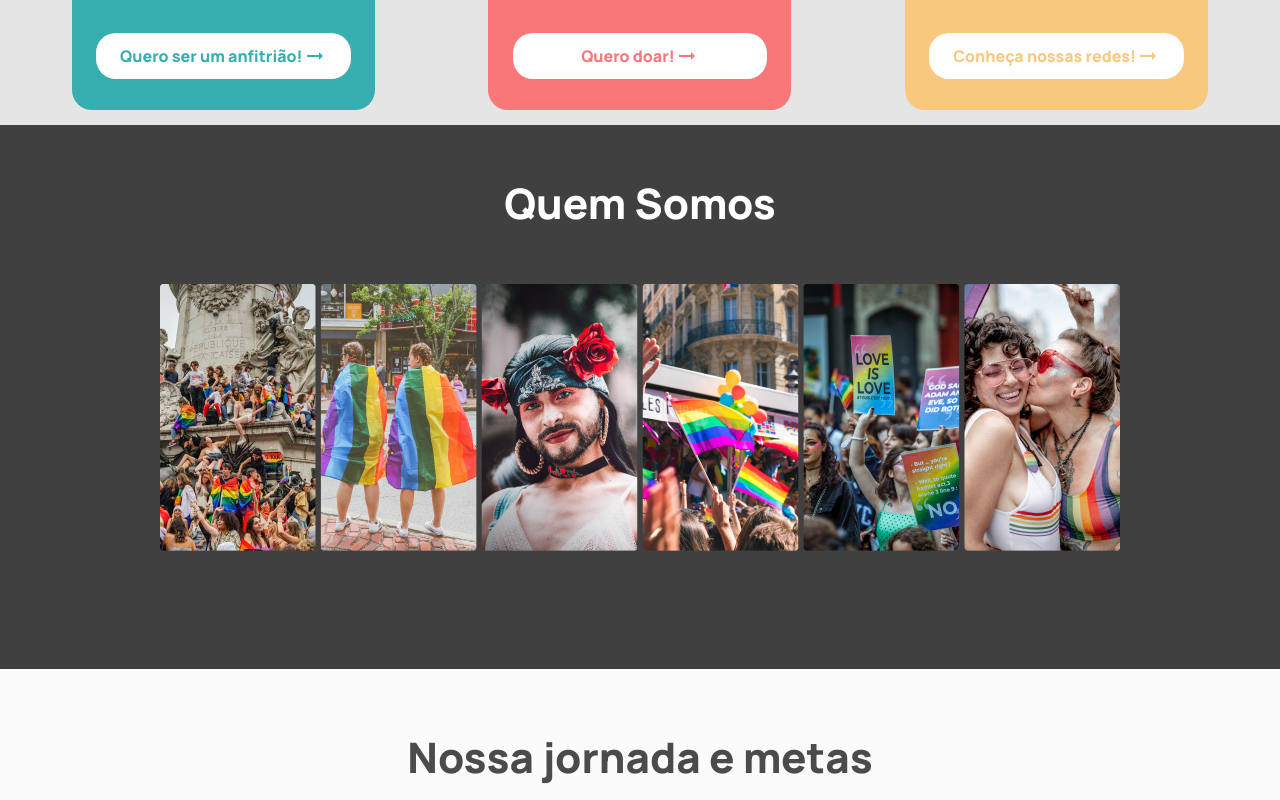
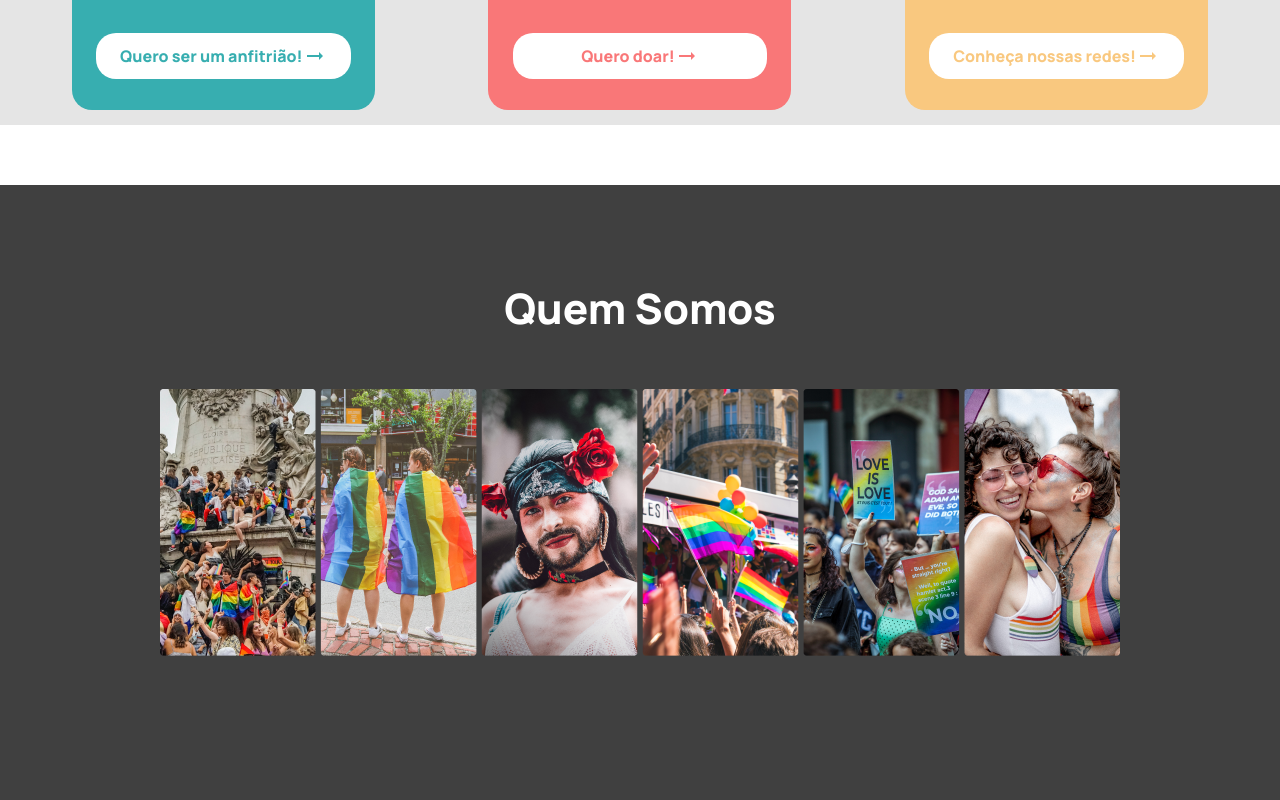
Before and after one commit to GrupoCPB/paisafetivos-web-frontend, a React (Create React App) app: page / in a window 1280 px wide. Shown: the part 1140-1940 px from the top of the page. Built offline with nearby package versions, Linux system fonts and the light colour scheme; what assets would draw is missing.

Commit message:
ajustando seção quem somos e linkando com o menu quem somos

```diff
--- a/src/components/Footer/footer.jsx
+++ b/src/components/Footer/footer.jsx
@@ -23,7 +23,7 @@ export function Footer() {
         <div className="info-right-pages">
           <h6>Pais Afetivos</h6>
           <nav>
-            <a href="/sobre-nós">Quem Somos</a>
+            <a href="/#quem-somos">Quem Somos</a>
             <a href="/equipe">Equipe</a>
             <a href="/preciso-de-ajuda">Preciso de Ajuda</a>
           </nav>
--- a/src/components/Header/Header.jsx
+++ b/src/components/Header/Header.jsx
@@ -9,7 +9,7 @@ import { MenuSocialMedia } from "./MenuSocialMedia";
 
 
 const pages = [
-  { id: 1, title: "Quem Somos", rounting: "#quem-somos" },
+  { id: 1, title: "Quem Somos", rounting: "/#quem-somos" },
   { id: 2, title: "Como ajudar", rounting: "/como-ajudar" },
   { id: 3, title: "Preciso de ajuda", rounting: "/preciso-de-ajuda" },
   { id: 4, title: "Parceiros", rounting: "/parceiros" },
--- a/src/components/Header/MenuReponsive/MenuResponsive.jsx
+++ b/src/components/Header/MenuReponsive/MenuResponsive.jsx
@@ -8,7 +8,7 @@ import { styled } from "@mui/material/styles";
 export function MenuResponsive({ opens }) {
 
   const pages = [
-    { id: 1, title: "Quem Somos", rounting: "#quem-somos" },
+    { id: 1, title: "Quem Somos", rounting: "/#quem-somos" },
     { id: 2, title: "Como ajudar", rounting: "/como-ajudar" },
     { id: 3, title: "Preciso de ajuda", rounting: "/preciso-de-ajuda" },
     { id: 4, title: "Parceiros", rounting: "/parceiros" },
--- a/src/components/Home/SectionAbout/SectionAbout.jsx
+++ b/src/components/Home/SectionAbout/SectionAbout.jsx
@@ -15,9 +15,9 @@ import img6 from 'assets/section-about-img-6.png'
 export function SectionAbout() {
   return (
     <Box
+      id="quem-somos"
       component="section"
       sx={ style.sectionAbout }
-      id="quem-somos"
     >
       <H2
         variant="h2"
--- a/src/components/Home/SectionAbout/styles.jsx
+++ b/src/components/Home/SectionAbout/styles.jsx
@@ -23,6 +23,8 @@ export const Img = styled.img`
 `;
 
 export const sectionAbout = {
+  mt: "60px",
+  py: "45px",
   backgroundColor: "#404040",
   display: "flex",
   flexDirection: "column",
```
